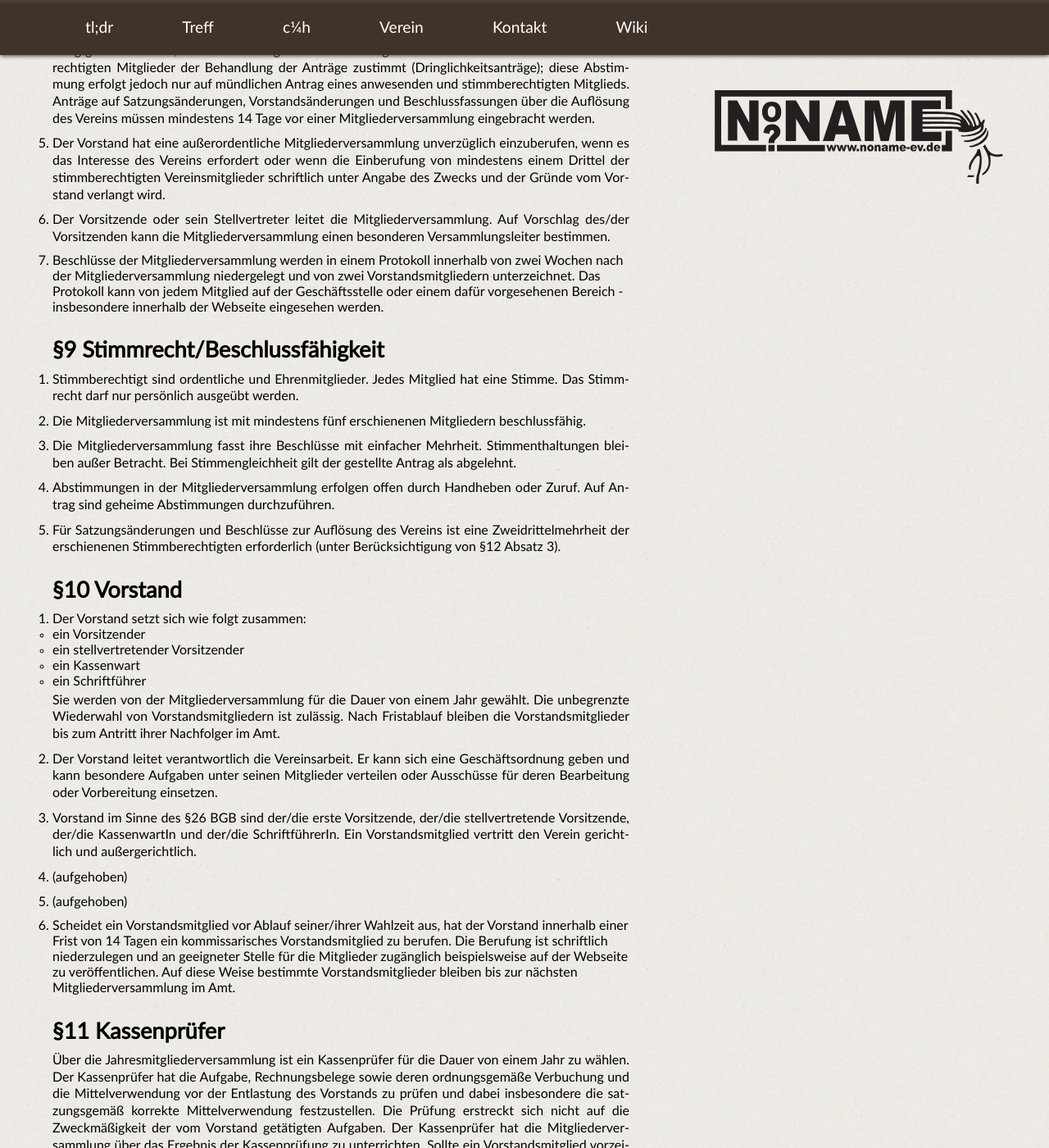
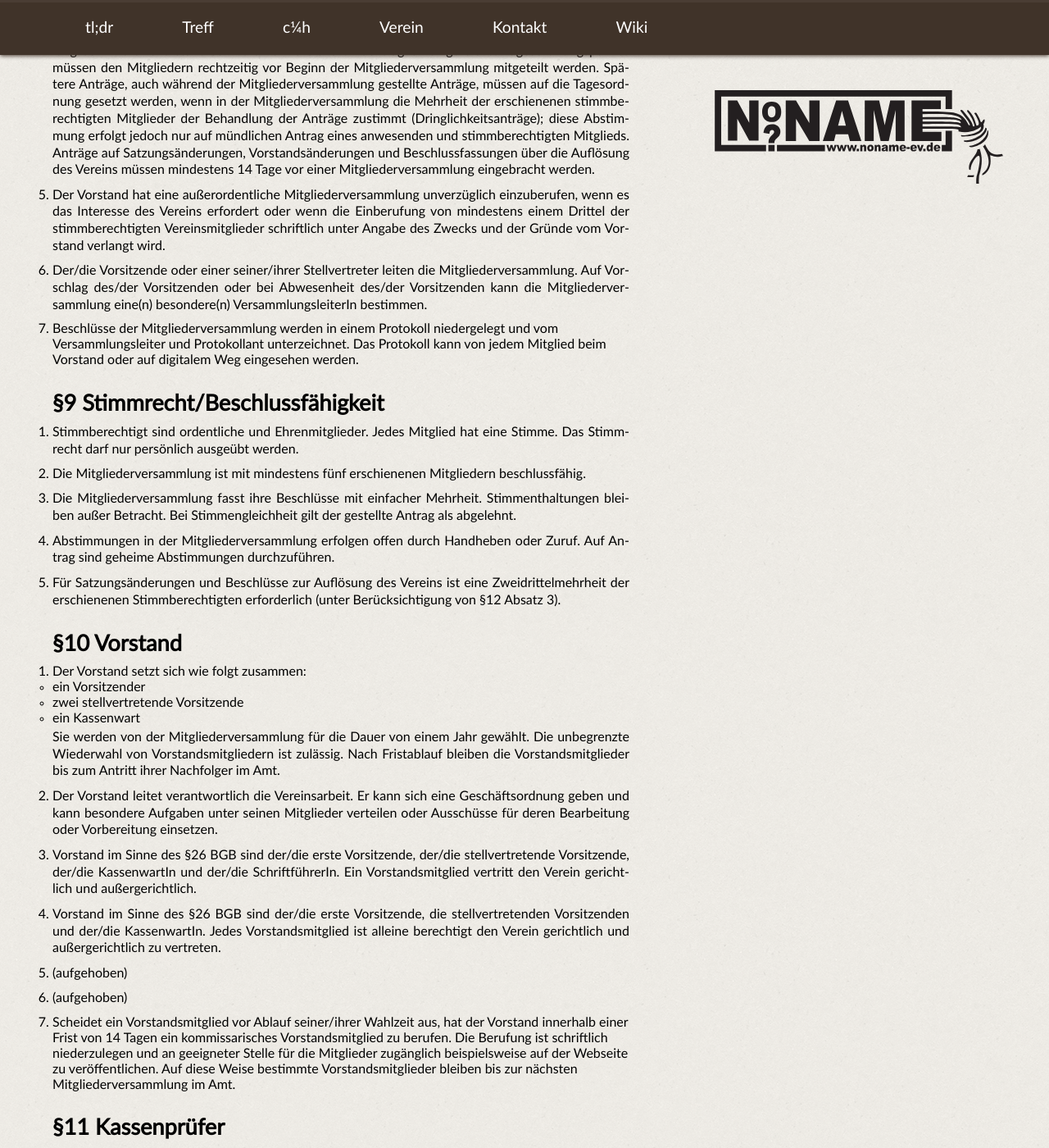
Before and after one commit to nnev/website, a Jekyll site: the page built from www/satzung.md, in a window 1280 px wide and 1400 px high, scrolled down 2836 px. Shown: the whole window at 82% size. Built offline with Jekyll 4.4.1, drawn with Linux system fonts in a browser that asks for light colours; Markdown is read by kramdown in place of the engine named in the settings; some of the changed text lies outside the part shown.

Commit message:
Satzung geändert (#39)
Auf der Mitgliederversammlung vom 08.12.2016 wurde die Satzung geändert. Die Änderungen sind im entsprechenden Protokoll festgehalten und werden hiermit in die Satzung übertragen.

```diff
--- a/www/satzung.md
+++ b/www/satzung.md
@@ -119,9 +119,13 @@
 	Anspruch des Vereins auf rückständige Beitragsforderungen bleibt hiervon
 	unberührt.
 
-6.	Sofern ein ordentliches Mitglied länger als 200 Kalendertage nicht zu den
-	Treffen/Veranstaltungen des Vereins erscheint und keine Mitgliedsbeiträge
-	zahlt, endet die Mitgliedschaft.
+6.	Der Vorstand kann die Mitgliedschaft eines Mitglieds jederzeit per
+	Beschluss ruhen lassen, sofern dieses Mitglied mit der Zahlung fälliger
+	Mitgliedsbeiträge im Rückstand ist. Während des Ruhens der Mitgliedschaft
+	entfallen alle Rechte, die sich aus der Mitgliedschaft ergeben und es
+	fallen keine weiteren Mitgliedsbeiträge an. Die ruhende Mitgliedschaft geht
+	zum Ende des Quartals wieder in eine aktive über, in dem alle Schulden
+	gegenüber dem Verein beglichen wurden.
 
 
 
@@ -201,15 +205,15 @@
 	Vereinsmitglieder schriftlich unter Angabe des Zwecks und der Gründe vom
 	Vorstand verlangt wird.
 
-6.	Der Vorsitzende oder sein Stellvertreter leitet die Mitgliederversammlung.
-	Auf Vorschlag des/der Vorsitzenden kann die Mitgliederversammlung einen
-	besonderen Versammlungsleiter bestimmen.
+6.	Der/die Vorsitzende oder einer seiner/ihrer Stellvertreter leiten die
+	Mitgliederversammlung. Auf Vorschlag des/der Vorsitzenden oder bei
+	Abwesenheit des/der Vorsitzenden kann die Mitgliederversammlung eine(n)
+	besondere(n) VersammlungsleiterIn bestimmen.
 
-7.	Beschlüsse der Mitgliederversammlung werden in einem Protokoll innerhalb von
-	zwei Wochen nach der Mitgliederversammlung niedergelegt und von zwei
-	Vorstandsmitgliedern unterzeichnet. Das Protokoll kann von jedem Mitglied auf
-	der Geschäftsstelle oder einem dafür vorgesehenen Bereich - insbesondere
-	innerhalb der Webseite eingesehen werden.
+7.	Beschlüsse der Mitgliederversammlung werden in einem Protokoll niedergelegt
+	und vom Versammlungsleiter und Protokollant unterzeichnet. Das Protokoll
+	kann von jedem Mitglied beim Vorstand oder auf digitalem Weg eingesehen
+	werden.
 
 
 
@@ -238,9 +242,8 @@
 
 1.	Der Vorstand setzt sich wie folgt zusammen:
 	- ein Vorsitzender
-	- ein stellvertretender Vorsitzender
+	- zwei stellvertretende Vorsitzende
 	- ein Kassenwart
-	- ein Schriftführer
 
 	Sie werden von der Mitgliederversammlung für die Dauer von einem Jahr gewählt.
 	Die unbegrenzte Wiederwahl von Vorstandsmitgliedern ist zulässig. Nach
@@ -254,6 +257,11 @@
 3.	Vorstand im Sinne des §26 BGB sind der/die erste Vorsitzende, der/die
 	stellvertretende Vorsitzende, der/die KassenwartIn und der/die SchriftführerIn.
 	Ein Vorstandsmitglied vertritt den Verein gerichtlich und außergerichtlich.
+
+3.	Vorstand im Sinne des §26 BGB sind der/die erste Vorsitzende, die
+	stellvertretenden Vorsitzenden und der/die KassenwartIn. Jedes
+	Vorstandsmitglied ist alleine berechtigt den Verein gerichtlich und
+	außergerichtlich zu vertreten.
 
 4.	(aufgehoben)
 
```
